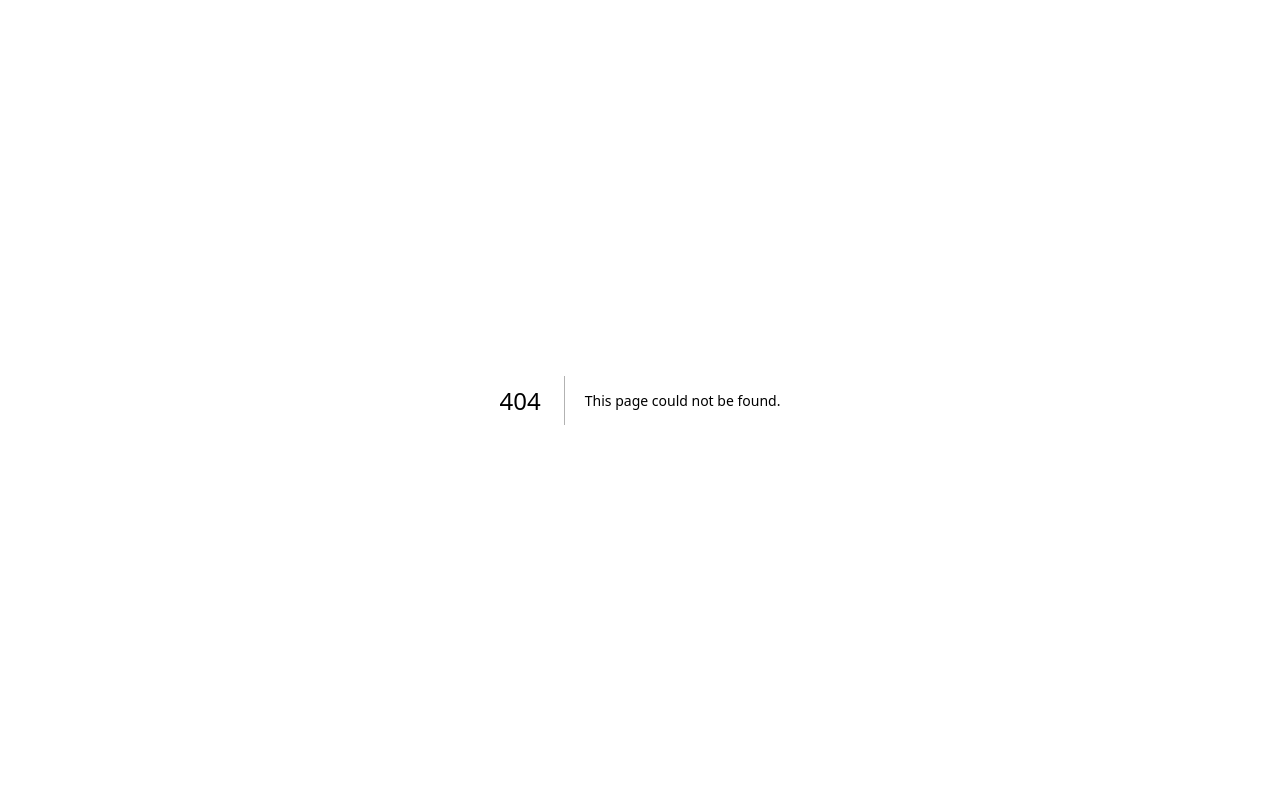
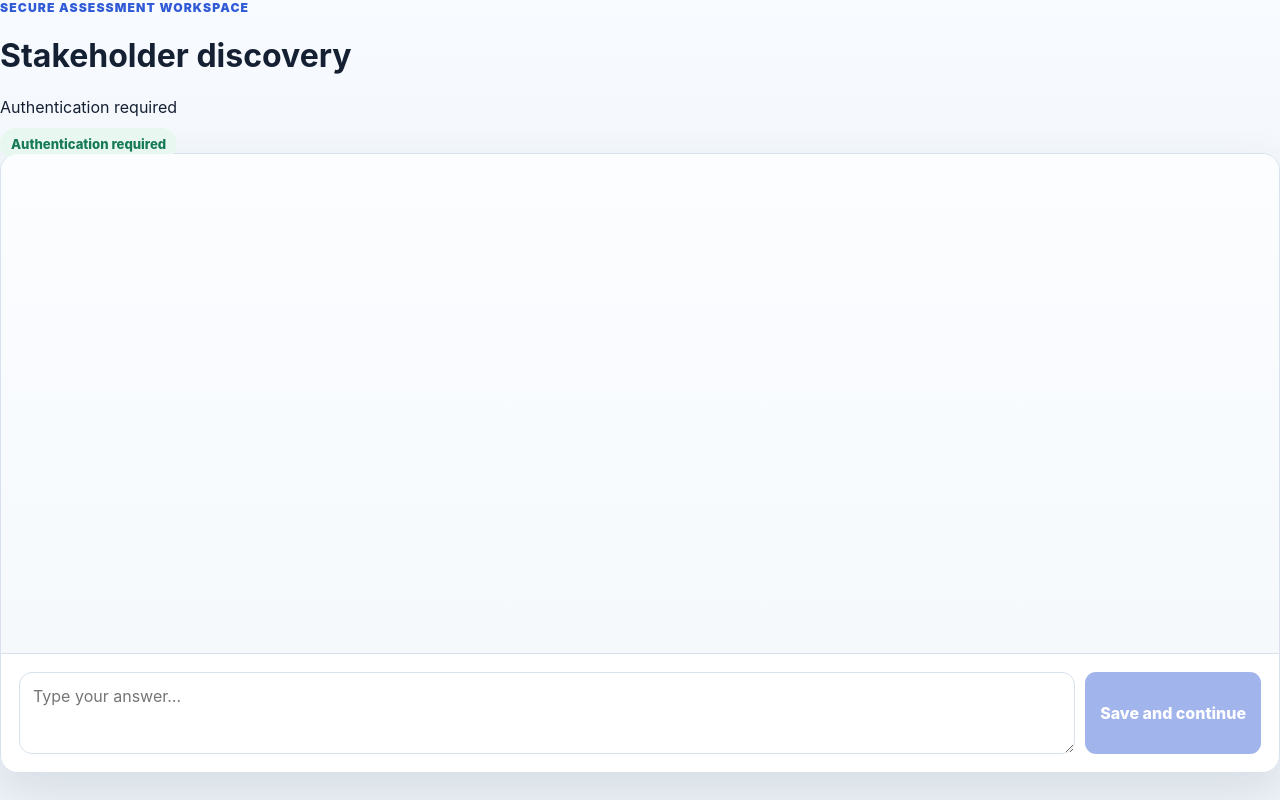
Before and after one commit to burnt-exe/estate-demo, a Next.js app: page /assessment in a window 1280 px wide. Before the commit this address had no page. Built offline with nearby package versions, Linux system fonts and the light colour scheme; no server answers.

Commit message:
feat: add persistent recoverable assessment workspace

```diff
--- /dev/null
+++ b/app/assessment/page.tsx
@@ -0,0 +1,80 @@
+'use client';
+
+import { useEffect, useMemo, useState } from 'react';
+
+type Answer = { id?: number; sequence_number: number; stage: string; question: string; answer: string };
+type Session = { id: string; participant_name: string; participant_role: string; participant_title?: string; current_stage: string; current_question?: string; completion_percent: number; assessment_answers?: Answer[] };
+type Message = { role: 'agent' | 'user'; content: string };
+
+const opening = 'Welcome back. I will continue the property transformation discovery from the latest securely saved point.';
+
+export default function AssessmentWorkspace() {
+  const [session, setSession] = useState<Session | null>(null);
+  const [messages, setMessages] = useState<Message[]>([]);
+  const [input, setInput] = useState('');
+  const [loading, setLoading] = useState(true);
+  const [status, setStatus] = useState('Recovering your assessment session…');
+
+  useEffect(() => {
+    fetch('/api/assessment-sessions/current').then(async response => {
+      const body = await response.json();
+      if (!response.ok) throw new Error(body.error || 'Could not recover session');
+      if (!body.session) throw new Error('No active assessment session was found');
+      const recovered: Session = body.session;
+      setSession(recovered);
+      const restored: Message[] = [];
+      (recovered.assessment_answers || []).forEach(answer => {
+        restored.push({ role: 'agent', content: answer.question });
+        restored.push({ role: 'user', content: answer.answer });
+      });
+      restored.push({ role: 'agent', content: recovered.current_question || opening });
+      setMessages(restored);
+      setStatus(`Session recovered · ${recovered.completion_percent}% complete`);
+    }).catch(error => setStatus(error.message)).finally(() => setLoading(false));
+  }, []);
+
+  const answers = useMemo(() => (session?.assessment_answers || []).map(answer => ({ question: answer.question, answer: answer.answer })), [session]);
+
+  async function send() {
+    if (!session || !input.trim() || loading) return;
+    const value = input.trim();
+    const question = [...messages].reverse().find(message => message.role === 'agent')?.content || 'Discovery question';
+    const sequenceNumber = (session.assessment_answers?.length || 0) + 1;
+    setLoading(true);
+    setInput('');
+    setMessages(current => [...current, { role: 'user', content: value }]);
+
+    try {
+      const analysis = await fetch('/api/discovery', {
+        method: 'POST', headers: { 'Content-Type': 'application/json' },
+        body: JSON.stringify({ answers: [...answers, { question, answer: value }], messages })
+      });
+      const result = await analysis.json();
+      const completion = Math.min(100, Math.round((sequenceNumber / 12) * 100));
+      const save = await fetch('/api/assessment-sessions/current', {
+        method: 'PATCH', headers: { 'Content-Type': 'application/json' },
+        body: JSON.stringify({
+          sessionId: session.id,
+          currentStage: result.complete ? 'pilot_recommendation' : session.current_stage,
+          currentQuestion: result.message,
+          completionPercent: result.complete ? 100 : completion,
+          context: { role: session.participant_role, title: session.participant_title },
+          answer: { sequenceNumber, stage: session.current_stage, question, answer: value, evidenceTags: [], riskTags: [], metadata: {} }
+        })
+      });
+      if (!save.ok) throw new Error('The answer was analysed but could not be persisted');
+      setSession(current => current ? { ...current, current_question: result.message, completion_percent: result.complete ? 100 : completion, assessment_answers: [...(current.assessment_answers || []), { sequence_number: sequenceNumber, stage: current.current_stage, question, answer: value }] } : current);
+      setMessages(current => [...current, { role: 'agent', content: result.message }]);
+      setStatus(result.complete ? 'Assessment complete and securely saved' : `Progress securely saved · ${completion}% complete`);
+    } catch (error) {
+      setStatus(error instanceof Error ? error.message : 'Could not save assessment progress');
+    } finally {
+      setLoading(false);
+    }
+  }
+
+  return <main className="assessmentShell">
+    <header className="assessmentHeader"><div><p className="eyebrow">Secure assessment workspace</p><h1>{session?.participant_name || 'Stakeholder discovery'}</h1><p className="sub">{session ? `${session.participant_role}${session.participant_title ? ` · ${session.participant_title}` : ''}` : status}</p></div><span className="statusDot">{status}</span></header>
+    <section className="conversation"><div className="messages">{messages.map((message, index) => <div className={`bubble ${message.role}`} key={index}>{message.content}</div>)}{loading && <div className="bubble agent">Loading and analysing…</div>}</div><div className="composer"><textarea value={input} onChange={event => setInput(event.target.value)} disabled={!session || loading} placeholder="Type your answer…"/><button onClick={send} disabled={!session || loading || !input.trim()}>Save and continue</button></div></section>
+  </main>;
+}
```
